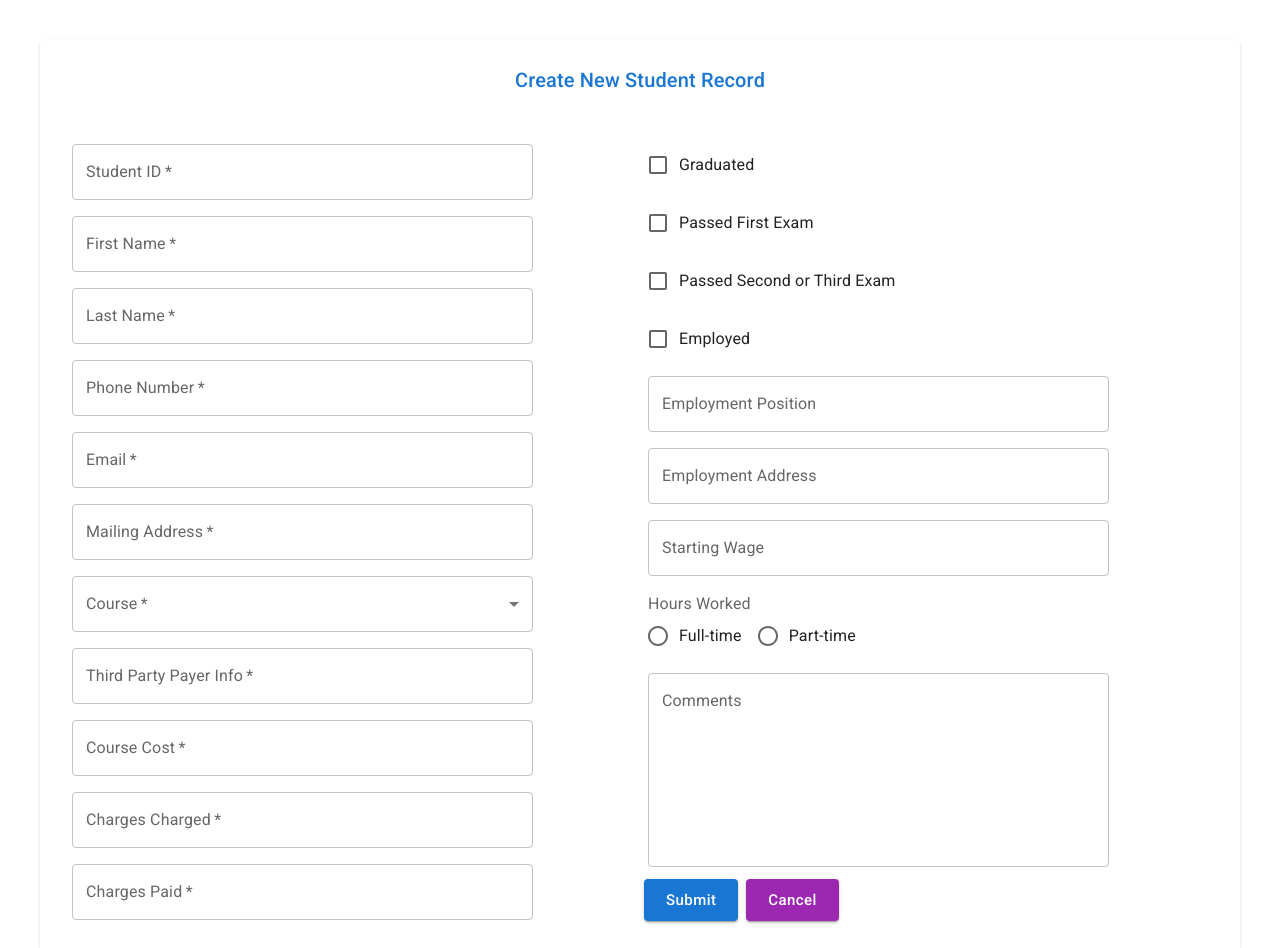
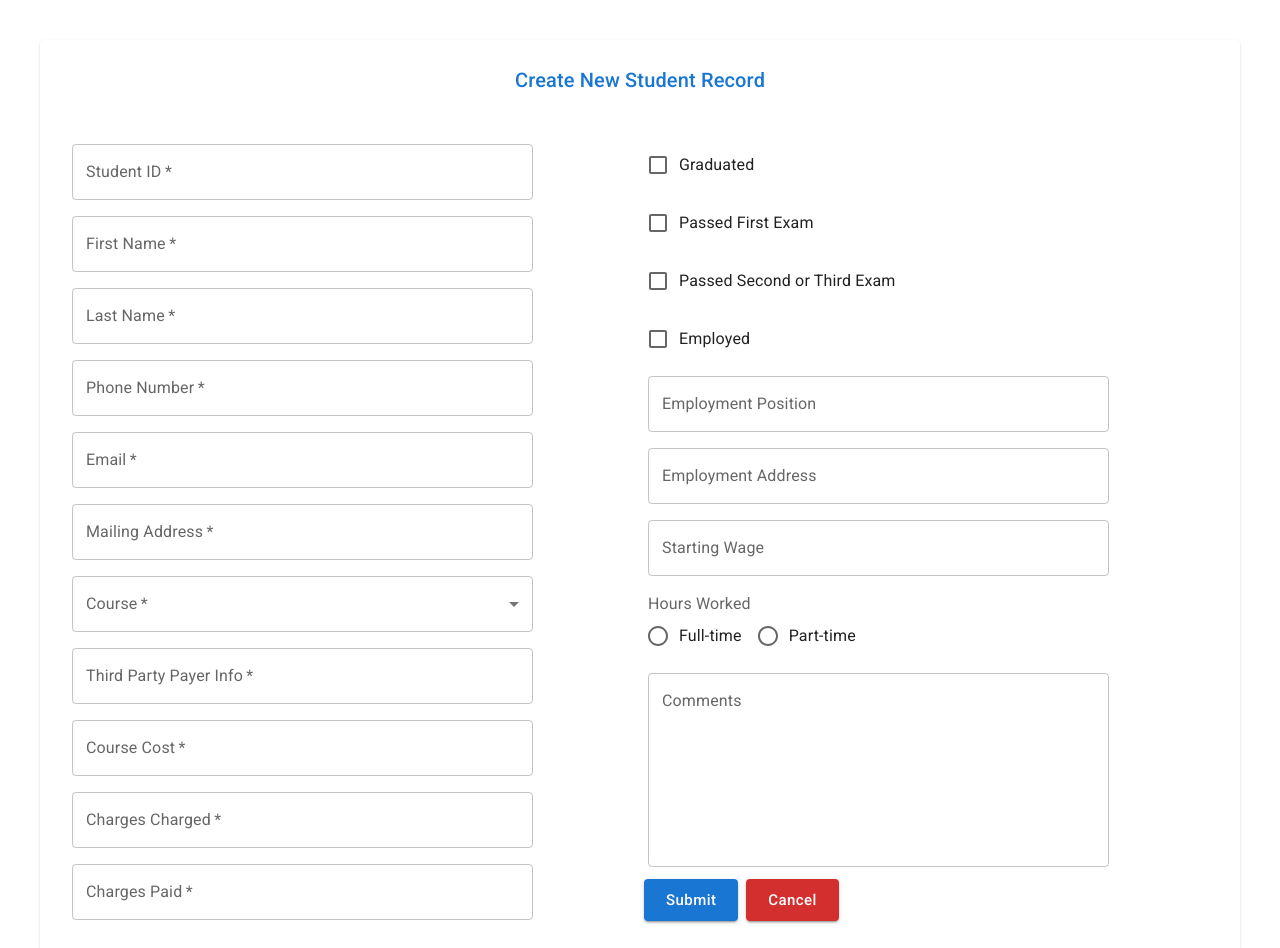
Before and after one commit to 0x5929/ST-SMS-FRONTEND-web-sms, a React (Create React App) app: page /create in a window 1280 px wide. Shown: the top 948 px of the page. Built offline with nearby package versions, Linux system fonts and the light colour scheme.

Commit message:
grouped buttons together in create for

```diff
--- a/src/pages/Create/CreateForm.js
+++ b/src/pages/Create/CreateForm.js
@@ -216,14 +216,16 @@ export default function CreateForm() {
                     multiline
                     rows={7}
                 />
+                <div>
                     <Controls.Button
                         type="submit"
                         text="Submit"
                     />
                     <Controls.Button
-                    color="secondary"
+                        color="error"
                         text="Cancel"
                     />
+                </div>
             </Grid>
         </Grid>
     </Form>
```
Lines whose indentation alone changed are shown as unchanged.
